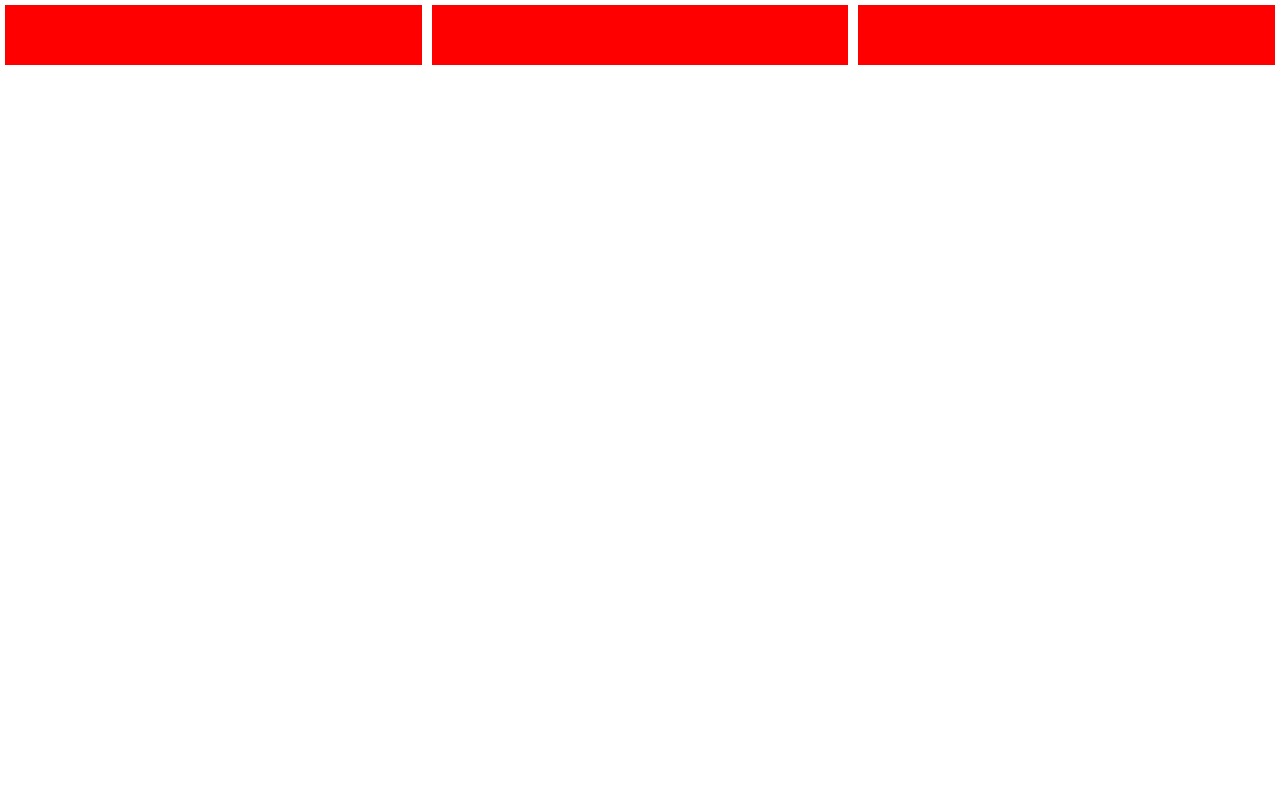
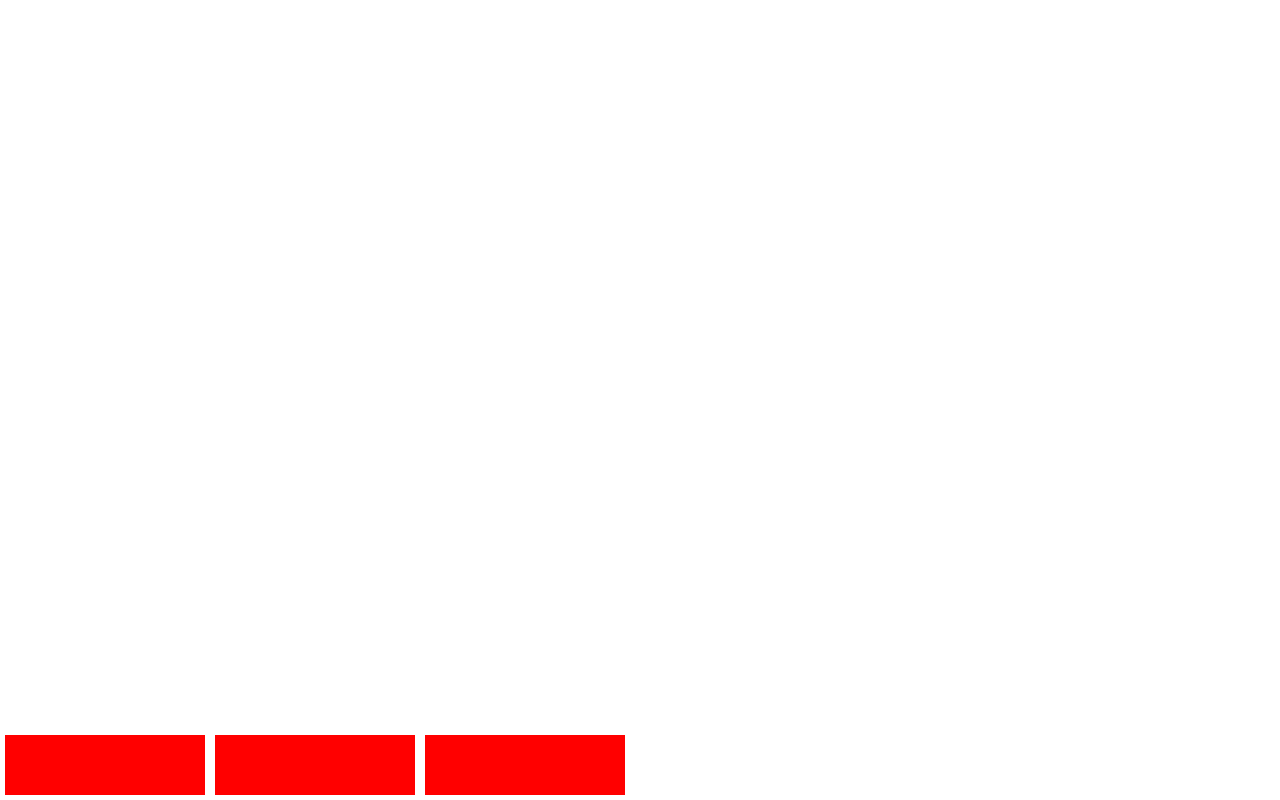
Before and after one commit to afonsodasilva1/Praticando-FlexBox, a plain HTML site: page index.html in a window 1280 px wide. Drawn offline with Linux system fonts and the light colour scheme.

Commit message:
Aula 5 - FlexBox
Flex-wrap e align-content

```diff
--- a/style.css
+++ b/style.css
@@ -4,11 +4,11 @@ html, body, #app{
 }
 #app{
     display: flex;
+    flex-wrap: wrap-reverse;
 }
 .box{
-    width: 300px;
+    width: 200px;
     height: 60px;
     background: #f00;
     margin: 5px;
-    flex: 1;
 }
```
Also changed, not shown: 1 other file.
